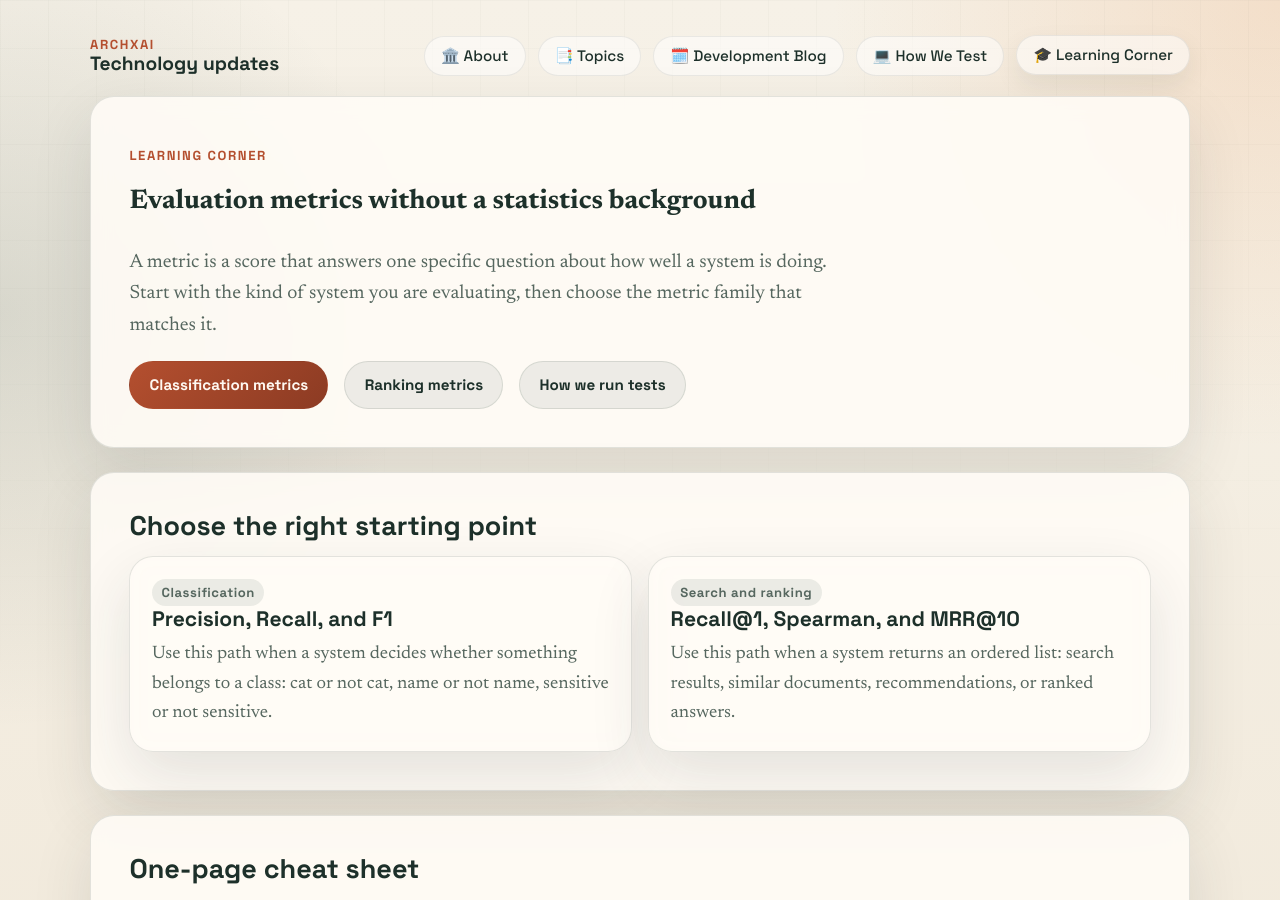
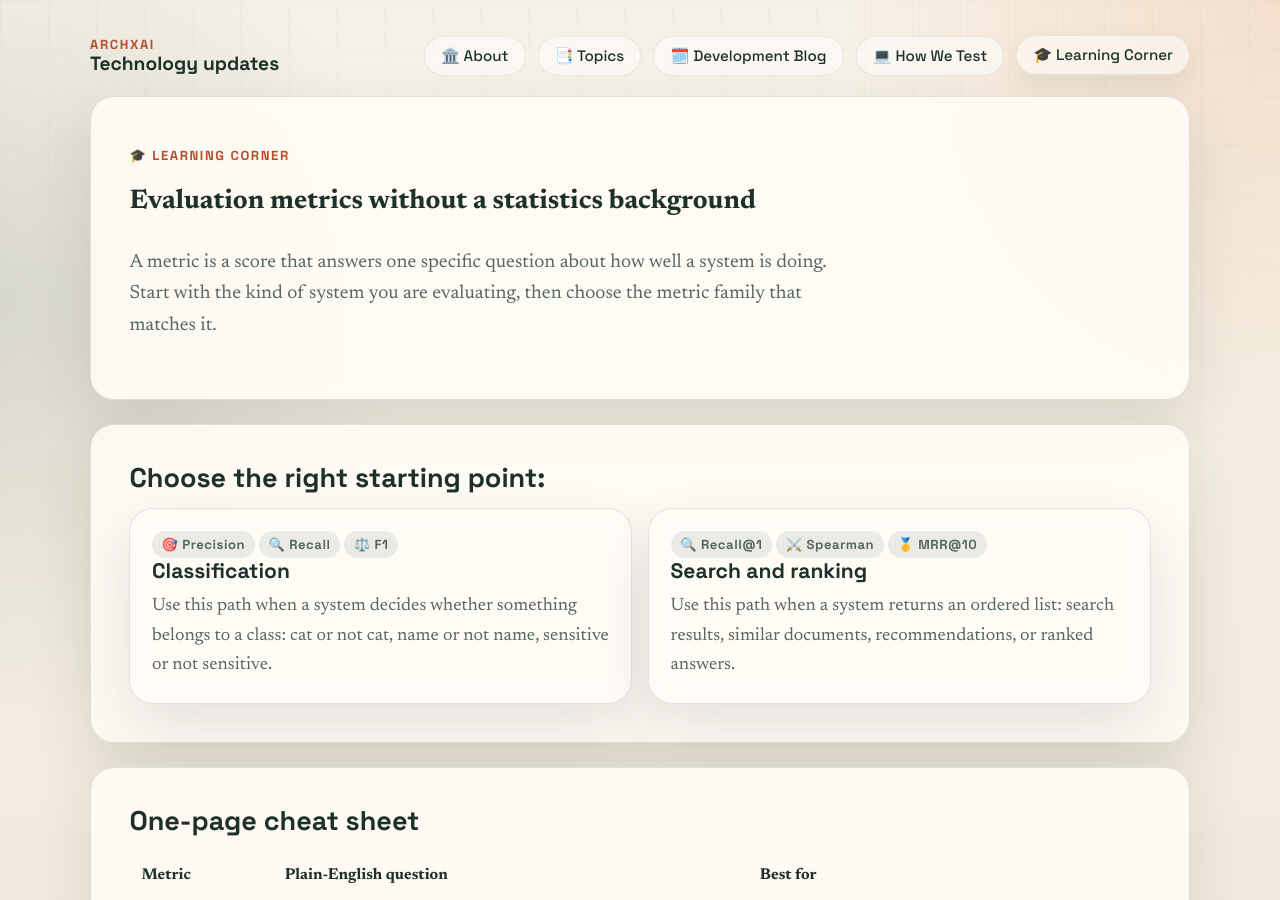
Before and after one commit to archxai/archxai.github.io, a Jekyll site: the page built from learning-corner.md, in a window 1280 px wide and 900 px high. Built offline with Jekyll 4.4.1, drawn with Linux system fonts in a browser that asks for light colours.

Commit message:
Enhance learning corner with emojis and headings
Updated section headings and added emojis for better visual appeal.

```diff
--- a/learning-corner.md
+++ b/learning-corner.md
@@ -6,27 +6,26 @@ permalink: /learning-corner/
 ---
 
 <section class="panel">
-  <p class="eyebrow">Learning corner</p>
+  <p class="eyebrow">🎓 Learning corner</p>
   <h1>Evaluation metrics without a statistics background</h1>
   <p class="lede">A metric is a score that answers one specific question about how well a system is doing. Start with the kind of system you are evaluating, then choose the metric family that matches it.</p>
-  <div class="action-row">
-    <a class="button button-primary" href="{{ '/learning-corner/classification/' | relative_url }}">Classification metrics</a>
-    <a class="button button-secondary" href="{{ '/learning-corner/ranking/' | relative_url }}">Ranking metrics</a>
-    <a class="button button-secondary" href="{{ '/methodology/' | relative_url }}">How we run tests</a>
-  </div>
 </section>
 
 <section class="panel">
-  <h2>Choose the right starting point</h2>
+  <h2>Choose the right starting point:</h2>
   <div class="track-grid">
     <a class="track-card" href="{{ '/learning-corner/classification/' | relative_url }}">
-      <p class="chip">Classification</p>
-      <h3>Precision, Recall, and F1</h3>
+      <p class="chip">🎯 Precision</p>
+      <p class="chip">🔍 Recall</p>
+      <p class="chip">⚖️ F1</p>
+      <h3>Classification</h3>
       <p>Use this path when a system decides whether something belongs to a class: cat or not cat, name or not name, sensitive or not sensitive.</p>
     </a>
     <a class="track-card" href="{{ '/learning-corner/ranking/' | relative_url }}">
-      <p class="chip">Search and ranking</p>
-      <h3>Recall@1, Spearman, and MRR@10</h3>
+      <p class="chip">🔍 Recall@1</p>
+      <p class="chip">⚔️ Spearman</p>
+      <p class="chip">🥇 MRR@10</p>
+      <h3>Search and ranking</h3>
       <p>Use this path when a system returns an ordered list: search results, similar documents, recommendations, or ranked answers.</p>
     </a>
   </div>
```
